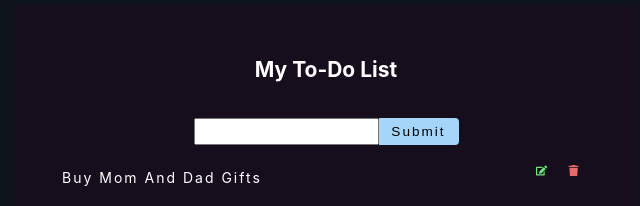
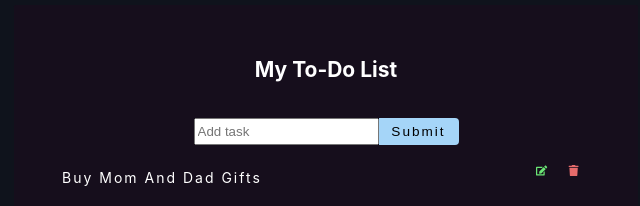
Before and after one commit to Alva156/to-do-list-alva-no-function, a React (Create React App) app: page / in a window 1280 px wide. Shown: the part 123-329 px from the top of the page, without its empty margins (314-954 px from the left). Built offline with nearby package versions, Linux system fonts and the light colour scheme.

Commit message:
Add functionality guds

```diff
--- a/package.json
+++ b/package.json
@@ -9,7 +9,7 @@
     "react": "^18.2.0",
     "react-dom": "^18.2.0",
     "react-icons": "^5.0.1",
-    "react-scripts": "5.0.1",
+    "react-scripts": "^5.0.1",
     "web-vitals": "^2.1.4"
   },
   "scripts": {
--- a/src/App.js
+++ b/src/App.js
@@ -1,9 +1,9 @@
 import React, { useState, useEffect } from "react";
 import "./App.css";
-import List from "./List";
-import Alert from "./Alert";
-import Header from "./Header";
-import AddTask from "./AddTask";
+import List from "./components/List";
+import Alert from "./components/Alert";
+import Header from "./components/Header";
+import AddTask from "./components/AddTask";
 import { getLocalStorage } from "./localStorage";
 
 function App() {
@@ -18,30 +18,22 @@ function App() {
   ];
   const [name, setName] = useState("");
   const [list, setList] = useState(getLocalStorage(dummyTasks));
-  const [isEditing, setIsEditing] = useState(false);
-  const [editID, setEditID] = useState(null);
   const [alert, setAlert] = useState({ show: false, type: "", msg: "" });
-
-  const handleSubmit = (e) => {
-    e.preventDefault();
-  };
 
   const showAlert = (show = false, type = "", msg = "") => {
     setAlert({ show, type, msg });
   };
 
-  const clearList = () => {};
-
-  const removeItem = (id) => {
-    showAlert(true, "danger", "item removed");
-    setList(list.filter((item) => item.id !== id));
-  };
-
-  const editItem = (id) => {
-    const specificItem = list.find((item) => item.id === id);
-    setIsEditing(true);
-    setEditID(id);
-    setName(specificItem.title);
+  const handleSubmit = (e) => {
+    e.preventDefault();
+    if (!name) {
+      showAlert(true, "danger", "Please enter value");
+    } else {
+      const newItem = { id: new Date().getTime().toString(), title: name };
+      setList([...list, newItem]);
+      setName("");
+      showAlert(true, "success", "item added to the list");
+    }
   };
 
   useEffect(() => {
@@ -51,21 +43,14 @@ function App() {
   return (
     <section className="section-center">
       <Header />
-      <AddTask
-        name={name}
-        setName={setName}
-        handleSubmit={handleSubmit}
-        isEditing={isEditing}
-      />
+      <AddTask name={name} setName={setName} handleSubmit={handleSubmit} />
       {alert.show && (
         <Alert {...alert} removeAlert={() => showAlert()} list={list} />
       )}
       {list.length > 0 && (
         <div className="grocery-container">
-          <List items={list} removeItem={removeItem} editItem={editItem} />
-          <button className="clear-btn" onClick={clearList} disabled>
-            clear items
-          </button>
+          <List items={list} />
+          <button className="clear-btn">clear items</button>
         </div>
       )}
     </section>
--- a/src/AddTask.js
+++ b/src/components/AddTask.js
@@ -1,5 +1,5 @@
 import React from "react";
-import "./App.css";
+import "../App.css";
 
 function AddTask({ name, setName, handleSubmit, isEditing }) {
   return (
@@ -8,12 +8,12 @@ function AddTask({ name, setName, handleSubmit, isEditing }) {
         <input
           type="text"
           className="task-input"
-          placeholder=""
+          placeholder="Add task"
           value={name}
           onChange={(e) => setName(e.target.value)}
         />
         <button type="submit" className="submit-btn">
-          {isEditing ? "edit" : "submit"}
+          {isEditing ? "Edit" : "Submit"}
         </button>
       </div>
     </form>
--- a/src/List.js
+++ b/src/components/List.js
@@ -11,10 +11,11 @@ function List({ items }) {
           <article key={id} className="task-item">
             <p className="title">{title}</p>
             <div className="btn-container">
-              <button className="edit-btn" onClick={() => {}}>
+              <button className="edit-btn">
                 <FaIcons.FaEdit />
               </button>
-              <button className="delete-btn" onClick={() => {}}>
+
+              <button className="delete-btn">
                 <FaIcons.FaTrash />
               </button>
             </div>
```
Also changed, not shown: src/components/Alert.css (renamed from src/Alert.css), src/components/Alert.js (renamed from src/Alert.js), src/components/Header.css (renamed from src/Header.css), src/components/Header.js (renamed from src/Header.js), src/components/List.css (renamed from src/List.css), 1 other file (tests, documents, lock files or other folders).
